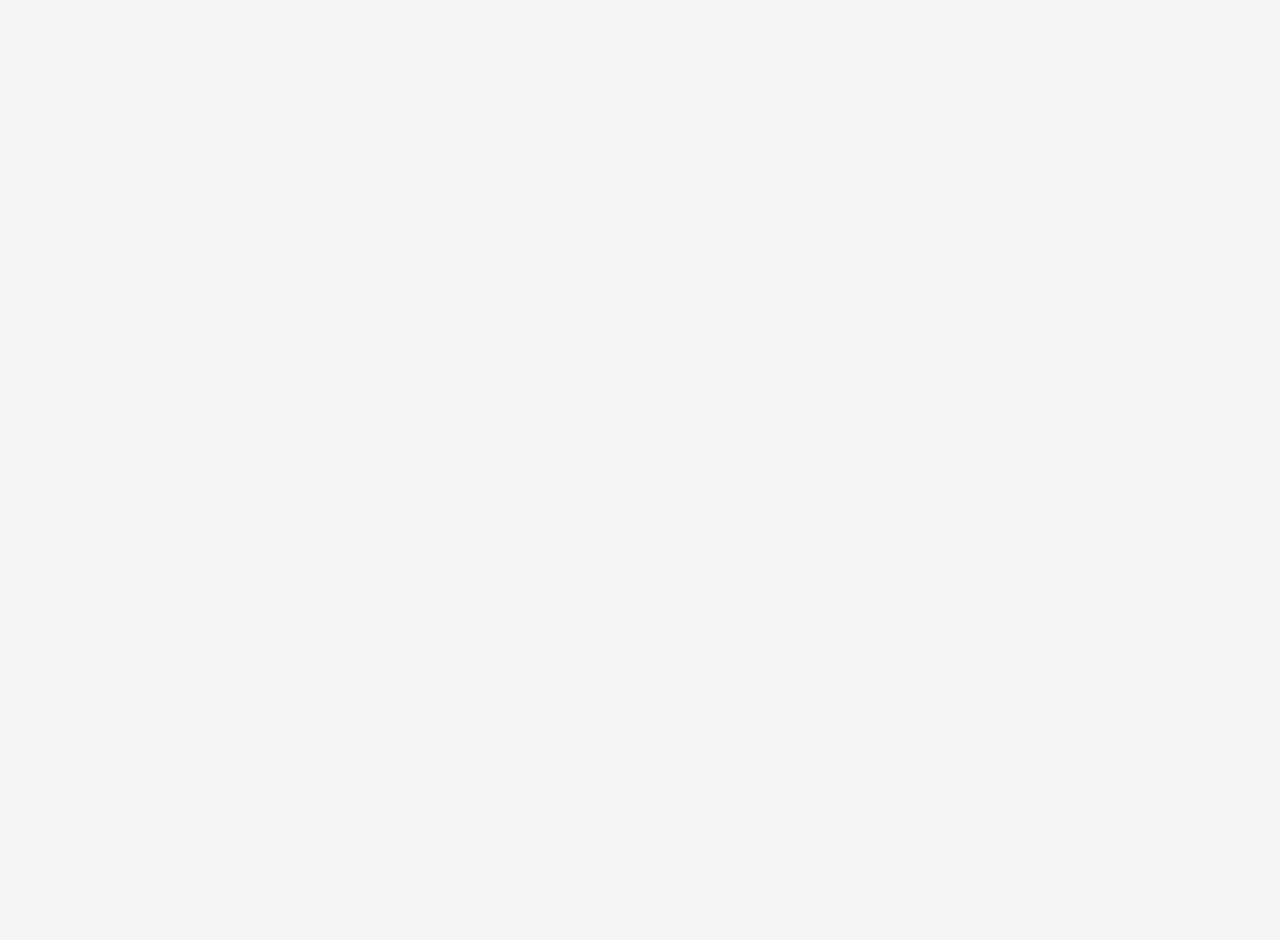
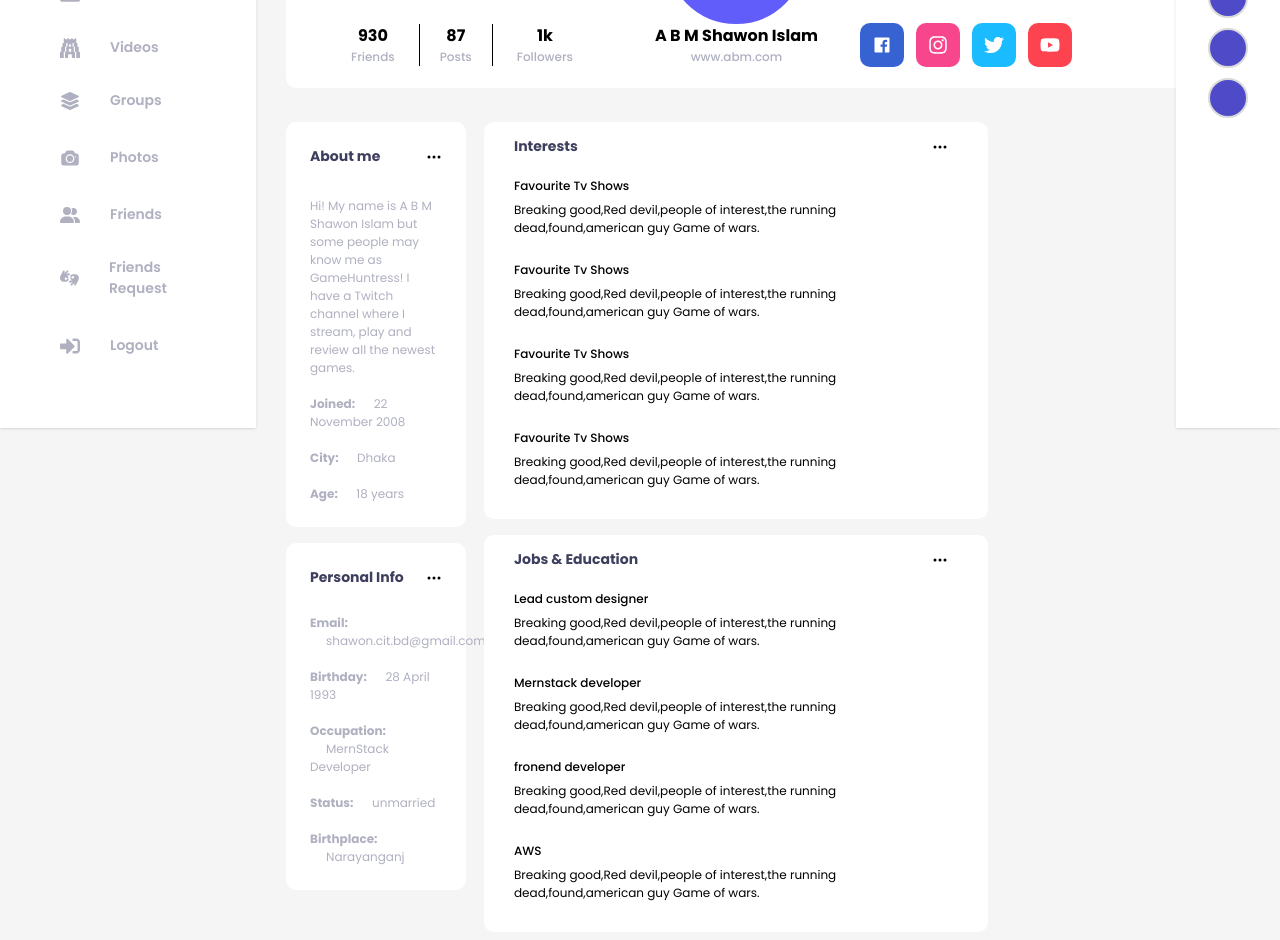
Before and after one commit to Dipokdas347250/social_media, a React (Vite) app: page /About_me in a window 1280 px wide. Before the commit this address had no page. Shown: the part 460-1400 px from the top of the page. Before the commit the page ends 800 px from the top, so only its background shows below. Built offline with nearby package versions, Linux system fonts and the light colour scheme.

Commit message:
About_meRoute section  done

```diff
--- a/src/App.jsx
+++ b/src/App.jsx
@@ -4,7 +4,7 @@ import RootLayout from './componentes/RootLayout'
 import Home from './componentes/home_route/Home'
 import About from './componentes/about_route/About'
 import Add_friend from './componentes/add_friend_route/Add_friend'
-import About_meRoute from './componentes/about_me_route/About_meRoute'
+import About_me from './componentes/about_me_route/About_me'
 
 
 
@@ -15,7 +15,7 @@ const router = createBrowserRouter(createRoutesFromElements(
     <Route index element={<Home/>}></Route>
     <Route path='/About' element={<About/>}></Route>
     <Route path='/Add_friend' element={<Add_friend/>}></Route>
-    <Route path='/About_meRoute' element={<About_meRoute/>}></Route>
+    <Route path='/About_me' element={<About_me/>}></Route>
 
 
   </Route>
--- a/src/componentes/common/Sideber.jsx
+++ b/src/componentes/common/Sideber.jsx
@@ -15,55 +15,15 @@ const Sidebar = () => {
 
 
 
-  // const linkStyle =
-  //   "flex items-center gap-3 px-4 py-3 rounded-xl transition-all duration-300 hover:bg-white hover:text-black";
-
-  // const activeStyle = "bg-white text-black shadow-lg";
 
   return (
     <>
 
       <section className="h-screen  bg-white shadow fixed w-[20%]  ">
 
-        {/* <ul className="space-y-4 text-white text-lg font-medium">
 
-        <li >
-          <Link
-            to="/"
-            className={({ isActive }) =>
-              `${linkStyle} ${isActive ? activeStyle : ""}`
-            }
-          >
-            <FaHome />
-            Home
-          </Link>
-        </li>
 
-        <li >
-          <Link
-            to="/about"
-            className={({ isActive }) =>
-              `${linkStyle} ${isActive ? activeStyle : ""}`
-            }
-          >
-            <FaUser />
-            About
-          </Link>
-        </li>
 
-        <li>
-          <Link
-            to="/service"
-            className={({ isActive }) =>
-              `${linkStyle} ${isActive ? activeStyle : ""}`
-            }
-          >
-            <FaServicestack />
-            Service
-          </Link>
-        </li>
-
-      </ul> */}
         <div className="">
           <div className="w-full h-18.75 bg-[#45437F] pt-4">
 
@@ -103,7 +63,10 @@ const Sidebar = () => {
             </Link>
             <li className="flex items-center gap-7.5 py-4 px-5 rounded-[10px] text-[14px] text-tertiary font-semibold font-poppins bg-white duration-300 ease-in-out hover:bg-[#23D2E2] hover:text-white focus:bg-[#23D2E2] focus:text-white cursor-pointer "><FaLayerGroup className="text-[20px]" /> Groups</li>
             <li className="flex items-center gap-7.5 py-4 px-5 rounded-[10px] text-[14px] text-tertiary font-semibold font-poppins bg-white duration-300 ease-in-out hover:bg-[#23D2E2] hover:text-white focus:bg-[#23D2E2] focus:text-white cursor-pointer "><HiCamera className="text-[20px]" /> Photos</li>
+            <Link to="/Add_friend">
+
             <li className="flex items-center gap-7.5 py-4 px-5 rounded-[10px] text-[14px] text-tertiary font-semibold font-poppins bg-white duration-300 ease-in-out hover:bg-[#23D2E2] hover:text-white focus:bg-[#23D2E2] focus:text-white cursor-pointer "><FaUserGroup className="text-[20px]" /> Friends</li>
+            </Link>
             <li className="flex items-center gap-7.5 py-4 px-5 rounded-[10px] text-[14px] text-tertiary font-semibold font-poppins bg-white duration-300 ease-in-out hover:bg-[#23D2E2] hover:text-white focus:bg-[#23D2E2] focus:text-white cursor-pointer "><FaHandsAslInterpreting className="text-[20px]" /> Friends Request</li>
             <li className="flex items-center gap-7.5 py-4 px-5 rounded-[10px] text-[14px] text-tertiary font-semibold font-poppins bg-white duration-300 ease-in-out hover:bg-[#23D2E2] hover:text-white focus:bg-[#23D2E2] focus:text-white cursor-pointer "><FaSignInAlt className="text-[20px]" /> Logout</li>
           </ul>
--- a/src/componentes/pages/about_me/About_me.jsx
+++ b/src/componentes/pages/about_me/About_me.jsx
@@ -11,7 +11,7 @@ const About_me = () => {
             <div className="flex gap-4.5 mt-8.5">
                 <div className="w-[20%]">
                     <div className="p-6 bg-white rounded-[10px]">
-                        <Link to="/About_meRoute">
+                        <Link to="/About_me">
                             <div className="flex justify-between items-center">
                                 <h3 className='text-[14px] text-[#3E3F5E] font-bold font-poppins '>About me</h3>
                                 <BsThreeDots className=' cursor-pointer' />
@@ -39,12 +39,53 @@ const About_me = () => {
                         <h4 className='text-[12px] text-tertiary font-bold   font-poppins mt-4.5'>Birthplace: <span className=' font-normal ml-4'>  Narayanganj </span></h4>
                     </div>
                 </div>
-                <div className="w-[60%]">
+                <div className="w-[56%]">
                     <div className="pt-3.5 pb-7.5 pl-7.5 pr-10 bg-white rounded-[10px]">
                          <div className="flex justify-between items-center">
                                 <h3 className='text-[14px] text-[#3E3F5E] font-bold font-poppins '>Interests</h3>
                                 <BsThreeDots className=' cursor-pointer' />
 
+                            </div>
+
+                            <div className="mt-5">
+                                <h2 className='text-[12px] text-black font-medium font-poppins'>Favourite Tv Shows</h2>
+                                <p className='text-[12px] text-black font-normal font-poppins mt-1.5'>Breaking good,Red devil,people of interest,the running dead,found,american guy Game of wars.</p>
+                            </div>
+                            <div className="mt-6">
+                                <h2 className='text-[12px] text-black font-medium font-poppins'>Favourite Tv Shows</h2>
+                                <p className='text-[12px] text-black font-normal font-poppins mt-1.5'>Breaking good,Red devil,people of interest,the running dead,found,american guy Game of wars.</p>
+                            </div>
+                            <div className="mt-6">
+                                <h2 className='text-[12px] text-black font-medium font-poppins'>Favourite Tv Shows</h2>
+                                <p className='text-[12px] text-black font-normal font-poppins mt-1.5'>Breaking good,Red devil,people of interest,the running dead,found,american guy Game of wars.</p>
+                            </div>
+                            <div className="mt-6">
+                                <h2 className='text-[12px] text-black font-medium font-poppins'>Favourite Tv Shows</h2>
+                                <p className='text-[12px] text-black font-normal font-poppins mt-1.5'>Breaking good,Red devil,people of interest,the running dead,found,american guy Game of wars.</p>
+                            </div>
+                    </div>
+                    <div className="pt-3.5 pb-7.5 pl-7.5 pr-10 bg-white rounded-[10px] mt-4">
+                         <div className="flex justify-between items-center">
+                                <h3 className='text-[14px] text-[#3E3F5E] font-bold font-poppins '>Jobs & Education</h3>
+                                <BsThreeDots className=' cursor-pointer' />
+
+                            </div>
+
+                            <div className="mt-5">
+                                <h2 className='text-[12px] text-black font-medium font-poppins'>Lead custom designer</h2>
+                                <p className='text-[12px] text-black font-normal font-poppins mt-1.5'>Breaking good,Red devil,people of interest,the running dead,found,american guy Game of wars.</p>
+                            </div>
+                            <div className="mt-6">
+                                <h2 className='text-[12px] text-black font-medium font-poppins'>Mernstack developer</h2>
+                                <p className='text-[12px] text-black font-normal font-poppins mt-1.5'>Breaking good,Red devil,people of interest,the running dead,found,american guy Game of wars.</p>
+                            </div>
+                            <div className="mt-6">
+                                <h2 className='text-[12px] text-black font-medium font-poppins'>fronend developer</h2>
+                                <p className='text-[12px] text-black font-normal font-poppins mt-1.5'>Breaking good,Red devil,people of interest,the running dead,found,american guy Game of wars.</p>
+                            </div>
+                            <div className="mt-6">
+                                <h2 className='text-[12px] text-black font-medium font-poppins'>AWS</h2>
+                                <p className='text-[12px] text-black font-normal font-poppins mt-1.5'>Breaking good,Red devil,people of interest,the running dead,found,american guy Game of wars.</p>
                             </div>
                     </div>
                 </div>
--- a/src/componentes/pages/home/NewsAbout_me.jsx
+++ b/src/componentes/pages/home/NewsAbout_me.jsx
@@ -13,7 +13,7 @@ const NewsAbout_me = () => {
    <>
    <div className="">
    <div className="p-6 bg-white rounded-[10px]">
-        <Link to="/About_meRoute">
+        <Link to="/About_me">
         <div className="flex justify-between items-center">
             <h3 className='text-[14px] text-[#3E3F5E] font-bold font-poppins '>About me</h3>
             <BsThreeDots className=' cursor-pointer'/>
```
Also changed, not shown: src/componentes/about_me_route/About_me.jsx (renamed from src/componentes/about_me_route/About_meRoute.jsx).
